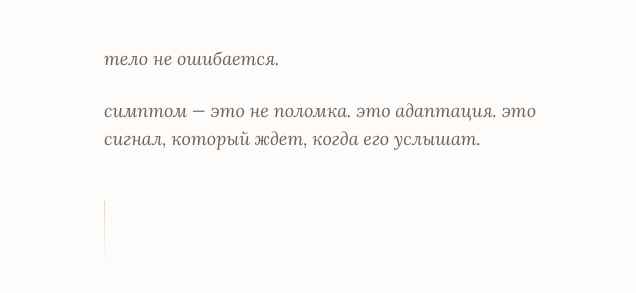
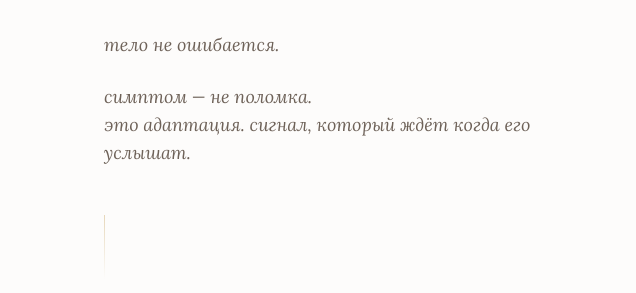
Before and after one commit to goldbergfm/kintsugi, a plain HTML site: page index.html in a window 1280 px wide. Shown: the part 442-735 px from the top of the page, 0-636 px from the left. Drawn offline with nearby package versions, Linux system fonts and the light colour scheme.

Commit message:
Add files via upload

```diff
--- a/index.html
+++ b/index.html
@@ -113,7 +113,7 @@
                     <h1 class="text-3xl md:text-5xl font-serif font-light mb-12 leading-tight">тело и автоматизмы</h1>
                     <div class="space-y-6 text-lg font-serif italic text-k-brown/80">
                         <p>тело не ошибается.</p>
-                        <p>симптом — это не поломка. это адаптация. это сигнал, который ждет, когда его услышат.</p>
+                        <p>симптом — не поломка.<br>это адаптация. сигнал, который ждёт когда его услышат.</p>
                     </div>
                     <div class="mt-12 flex justify-start">
                         <div class="w-px h-16 bg-gradient-to-b from-k-gold/40 to-transparent"></div>
```
